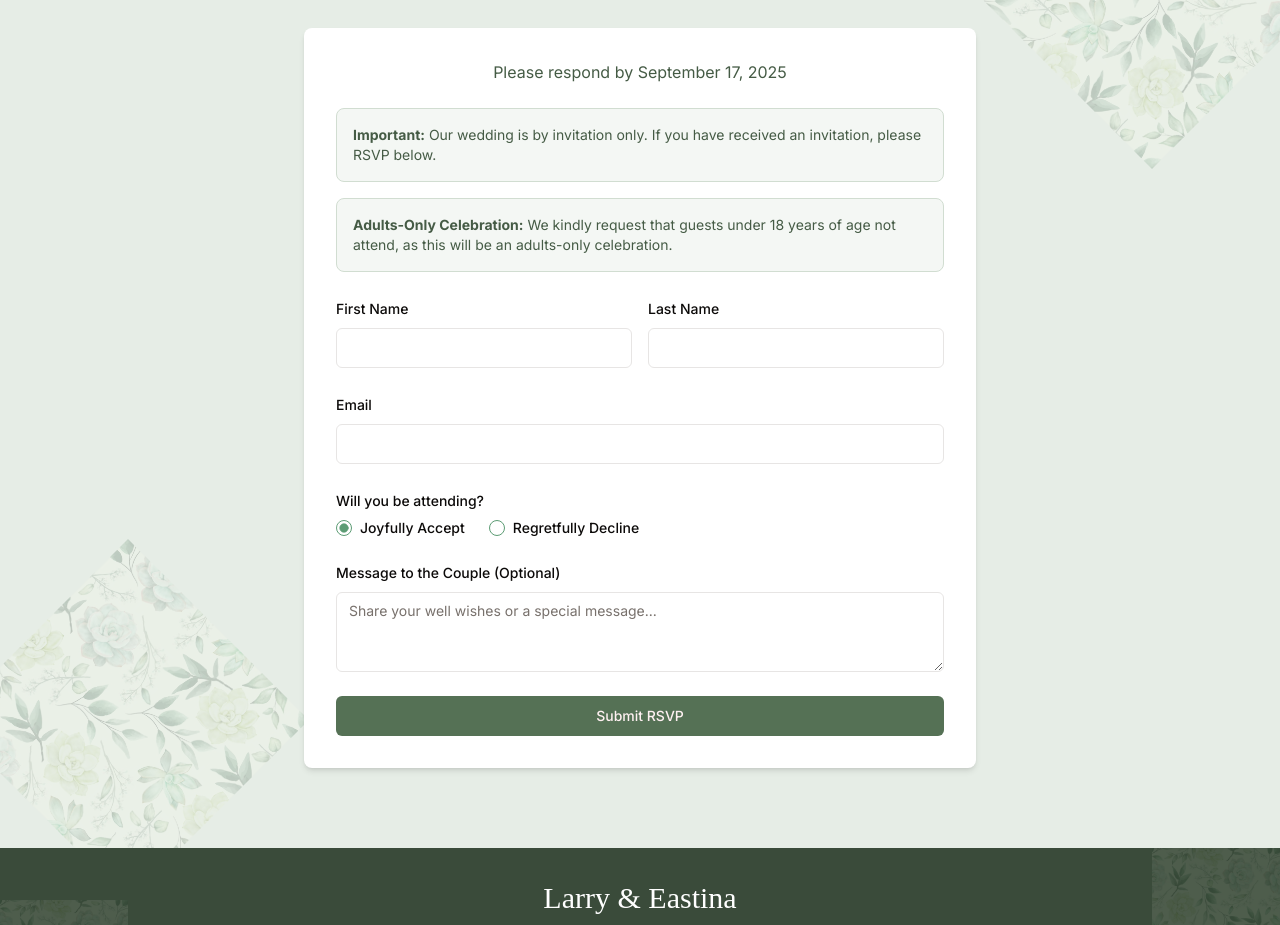
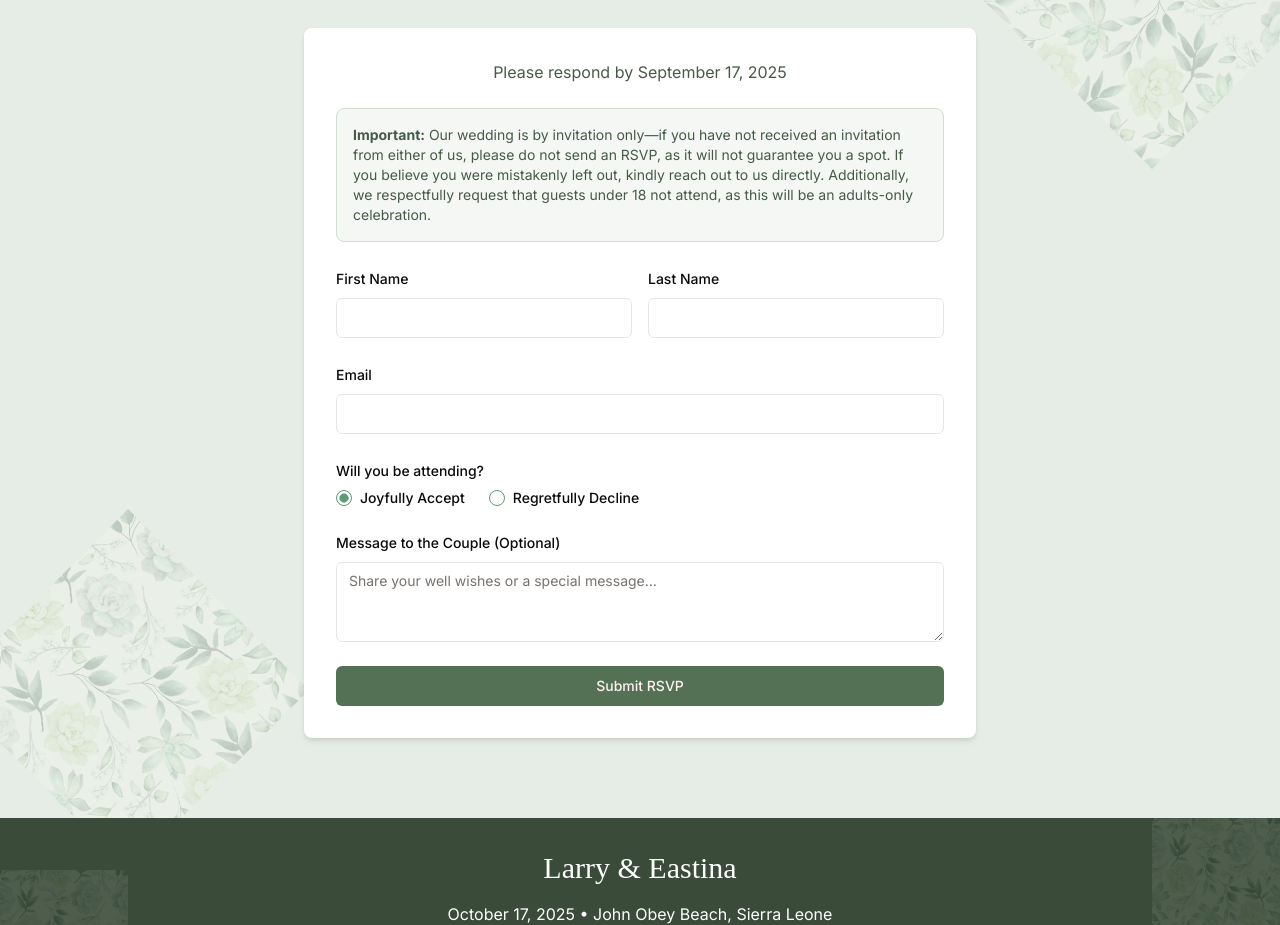
Before and after one commit to Harilyn/LarryAndEastona, a Next.js app: page /celebration in a window 1280 px wide. Shown: the part 3440-4365 px from the top of the page. Built offline with nearby package versions, Linux system fonts and the light colour scheme.

Commit message:
Update rsvp-form.tsx

```diff
--- a/components/rsvp-form.tsx
+++ b/components/rsvp-form.tsx
@@ -83,14 +83,9 @@ export function RSVPForm() {
       <div className="space-y-4">
         <Alert className="bg-sage-50 border-sage-200">
           <AlertDescription className="text-sage-700">
-            <strong>Important:</strong> Our wedding is by invitation only. If you have received an invitation, please
-            RSVP below.
-          </AlertDescription>
-        </Alert>
-
-        <Alert className="bg-sage-50 border-sage-200">
-          <AlertDescription className="text-sage-700">
-            <strong>Adults-Only Celebration:</strong> We kindly request that guests under 18 years of age not attend, as
+            <strong>Important:</strong> Our wedding is by invitation only—if you have not received an invitation from either
+            of us, please do not send an RSVP, as it will not guarantee you a spot. If you believe you were mistakenly left
+            out, kindly reach out to us directly. Additionally, we respectfully request that guests under 18 not attend, as
             this will be an adults-only celebration.
           </AlertDescription>
         </Alert>
```
